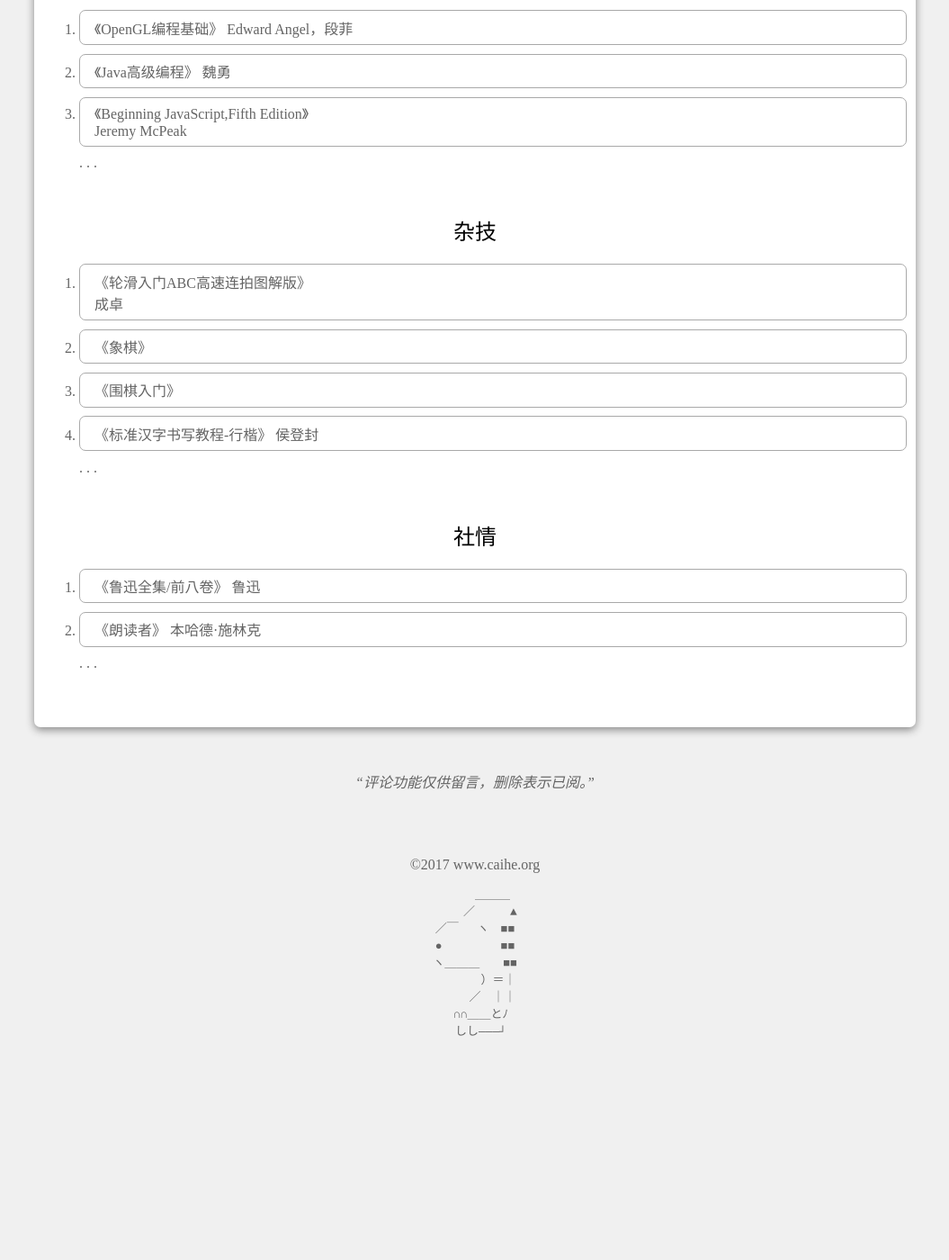
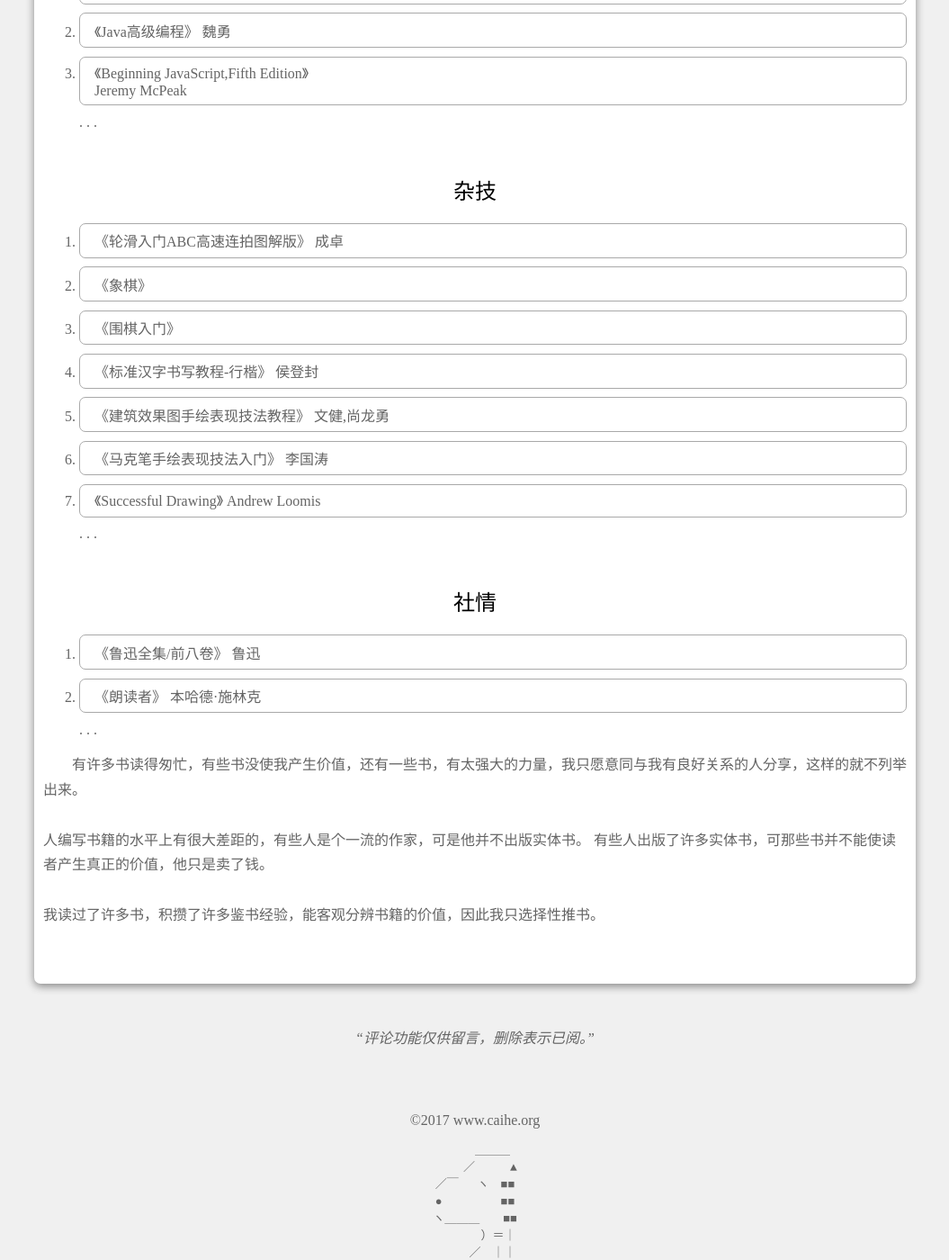
Before and after one commit to YasinZhong/yasinzhong.github.io, a Jekyll site: the page built from _posts/2018-3-13-BookShare.html, in a window 1280 px wide and 1400 px high, scrolled down 538 px. Shown: the whole window at 90% size, without its empty margins (112-1167 px from the left). Built offline with Jekyll 4.4.1, drawn with Linux system fonts in a browser that asks for light colours; comment, search, counter and statistics services are not loaded; before the commit the page ends 1733 px from its top, so only the background shows below that.

Commit message:
2018/04/01

```diff
--- a/_posts/2018-3-13-BookShare.html
+++ b/_posts/2018-3-13-BookShare.html
@@ -5,11 +5,6 @@ title: 推记-书
 
 
 <h1>{{ page.title }}</h1>
-
-<q>
-	有许多书读得匆忙，这样的就不列举出来。
-</q>
-
 
 <h2>专业</h2>
 <ol>
@@ -28,10 +23,13 @@ title: 推记-书
 
 <h2>杂技</h2>
 <ol>
-	<li>《轮滑入门ABC高速连拍图解版》<br>成卓</li>
+	<li>《轮滑入门ABC高速连拍图解版》 成卓</li>
 	<li>《象棋》</li>
 	<li>《围棋入门》</li>
 	<li>《标准汉字书写教程-行楷》 侯登封</li>
+	<li>《建筑效果图手绘表现技法教程》 文健,尚龙勇</li>
+	<li>《马克笔手绘表现技法入门》 李国涛</li>
+	<li>《Successful Drawing》 Andrew Loomis</li>
 	. . .
 </ol>
 
@@ -41,3 +39,10 @@ title: 推记-书
 	<li>《朗读者》 本哈德·施林克</li>
 	. . .
 </ol>
+
+<p>
+	有许多书读得匆忙，有些书没使我产生价值，还有一些书，有太强大的力量，我只愿意同与我有良好关系的人分享，这样的就不列举出来。<br><br>
+	人编写书籍的水平上有很大差距的，有些人是个一流的作家，可是他并不出版实体书。
+	有些人出版了许多实体书，可那些书并不能使读者产生真正的价值，他只是卖了钱。<br><br>
+	我读过了许多书，积攒了许多鉴书经验，能客观分辨书籍的价值，因此我只选择性推书。
+</p>
```
Also changed, not shown: _posts/2018-3-10-MovieShare.html (+10 -11 lines), _posts/2018-3-5-Pee.html (renamed from WaitForReWrite/2018-3-5-Pee.html).
